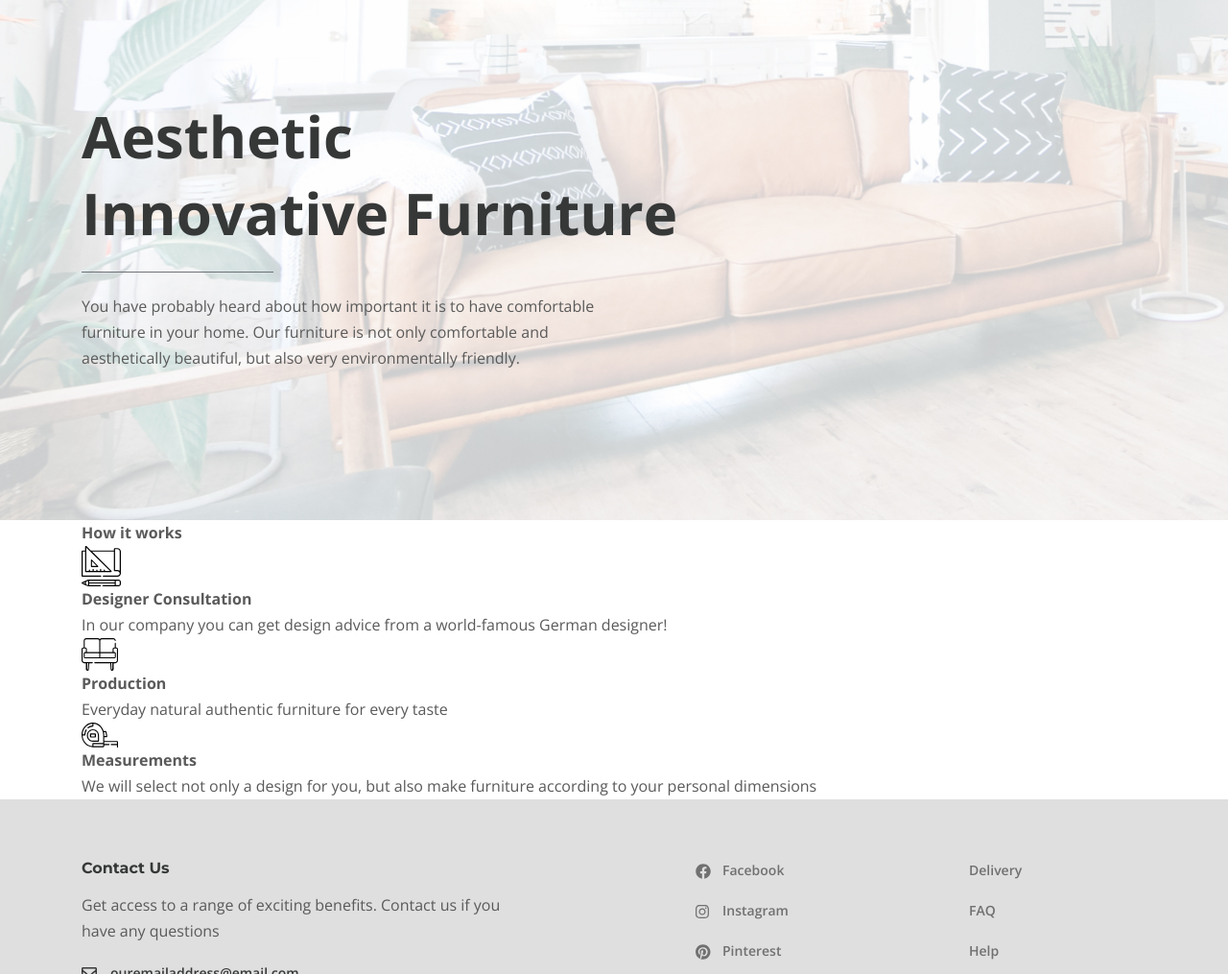
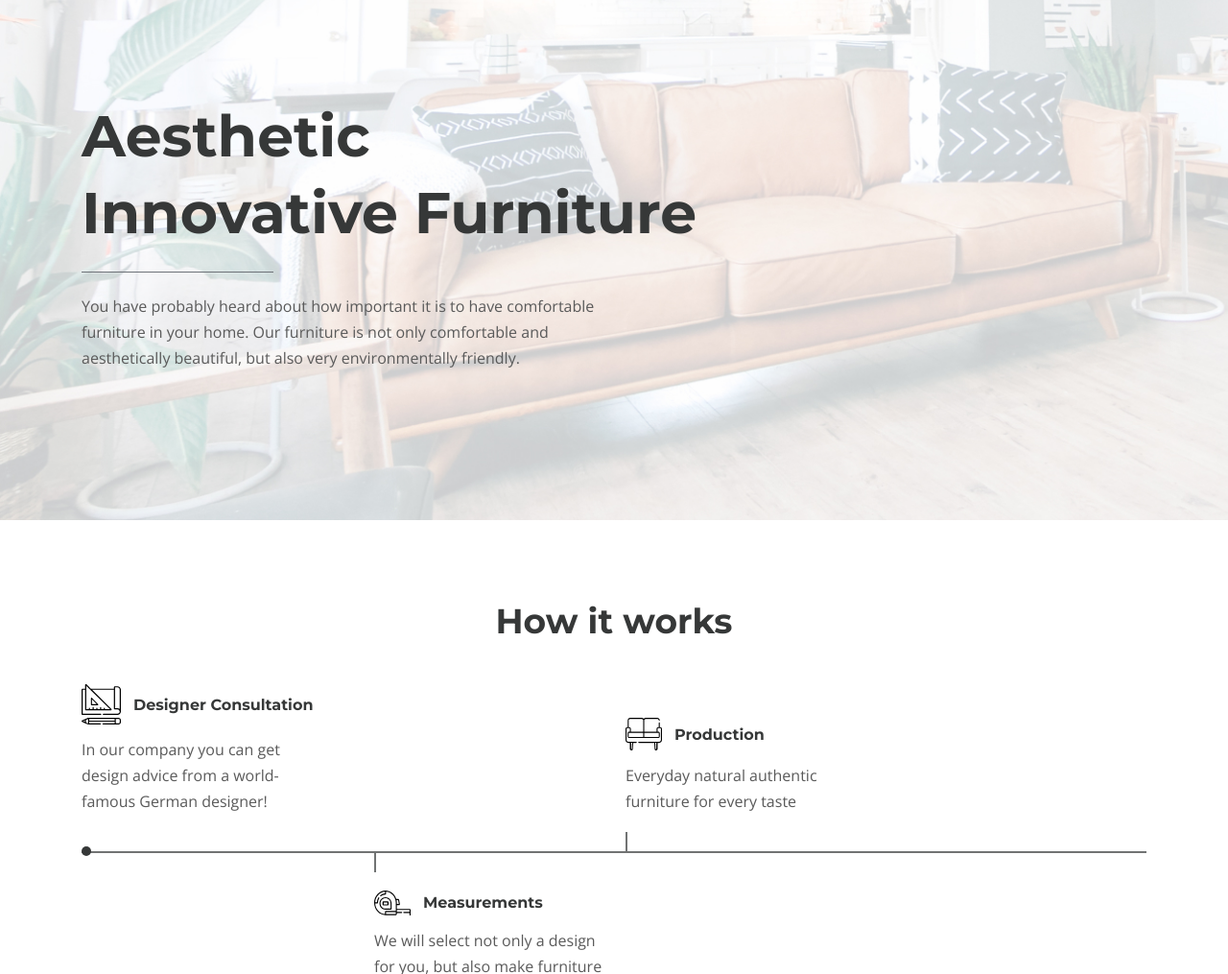
Before and after one commit to AlexKomaha/furniture, a website: page app/index.html in a window 1280 px wide. Shown: the part 1785-2800 px from the top of the page at 96% size. Drawn offline with nearby package versions, Linux system fonts and the light colour scheme.

Commit message:
Added works items-box

```diff
--- a/app/index.html
+++ b/app/index.html
@@ -182,18 +182,18 @@
           <h3 class="works-path__title">How it works</h3>
           <div class="works-path__items">
             <div class="works-path__items-box">
-              <div class="works-path__item">
+              <div class="works-path__item works-path__item--consultation">
                 <img src="images/icon-1.svg" alt="icon" class="works-path__item-img">
                 <h6 class="works-path__item-title">Designer Consultation</h6>
                 <p class="works-path__item-text">In our company you can get design advice from a world-famous German designer!</p>
               </div>
-              <div class="works-path__item">
+              <div class="works-path__item works-path__item--production">
                 <img src="images/icon-2.svg" alt="icon" class="works-path__item-img">
                 <h6 class="works-path__item-title">Production</h6>
                 <p class="works-path__item-text">Everyday natural authentic furniture for every taste</p>
               </div>
             </div>
-            <div class="works-path__item">
+            <div class="works-path__item works-path__item--measuring">
               <img src="images/icon-3.svg" alt="icon" class="works-path__item-img">
               <h6 class="works-path__item-title">Measurements</h6>
               <p class="works-path__item-text">We will select not only a design for you, but also make furniture according to your personal dimensions</p>
--- a/app/scss/style.scss
+++ b/app/scss/style.scss
@@ -260,6 +260,7 @@
     margin-left: 25px;
   }
   &__slider-title {
+    @extend %title-font;
     color: $title;
     font-size: 110px;
     line-height: 135px;
@@ -285,6 +286,7 @@
   text-align: center;
   padding: 45px 0 105px;
   &__title {
+    @extend %title-font;
     color: $title;
     font-size: 36px;
     line-height: 51px;
@@ -341,6 +343,7 @@
     transition: all .5s;
   }
   &__info-title {
+    @extend %title-font;
     font-size: 20px;
     line-height: 25px;
     color: $title;
@@ -372,6 +375,7 @@
   background-size: cover;
   background-repeat: no-repeat;
   &__title {
+    @extend %title-font;
     max-width: 730px;
     color: $title;
     font-size: 60px;
@@ -393,3 +397,77 @@
     max-width: 540px;
   }
 }
+
+.works-path {
+  padding: 80px 0 30px;
+  &__title {
+    @extend %title-font;
+    text-align: center;
+    color: $title;
+    margin-bottom: 40px;
+    font-size: 36px;
+    line-height: 51px;
+  }
+  &__items-box {
+    display: flex;
+    align-items: flex-end;
+    border-bottom: 2px solid rgba($title, .7);
+    position: relative;
+    &::before {
+      content: "";
+      align-items: start;
+      position: absolute;
+      bottom: -5px;
+      left: 0;
+      width: 10px;
+      height: 10px;
+      border-radius: 50%;
+      background-color: $title;
+    }
+  }
+  &__item {
+    width: 250px;
+    display: flex;
+    flex-wrap: wrap;
+    align-items: center;
+    position: relative;
+    height: 100%;
+  }
+  &__item-title {
+    margin-left: 13px;
+    color: $title;
+    @extend %title-font;
+  }
+  &__item-text {
+    margin-top: 13px;
+  }
+  &__item--consultation,
+  &__item--production {
+    padding-bottom: 38px;
+  }
+  &__item--production {
+    margin-left: 317px;
+    &::after {
+      content: "";
+      position: absolute;
+      bottom: 0;
+      left: 0;
+      height: 20px;
+      width: 2px;
+      background: rgba($title, .7);
+    }
+  }
+  &__item--measuring {
+    padding-top: 38px;
+    margin-left: 305px;
+    &::before {
+      content: "";
+      position: absolute;
+      top: 0;
+      left: 0;
+      height: 20px;
+      width: 2px;
+      background: rgba($title, .7);
+    }
+  }
+}
```
Also changed, not shown: app/css/style.min.css.
